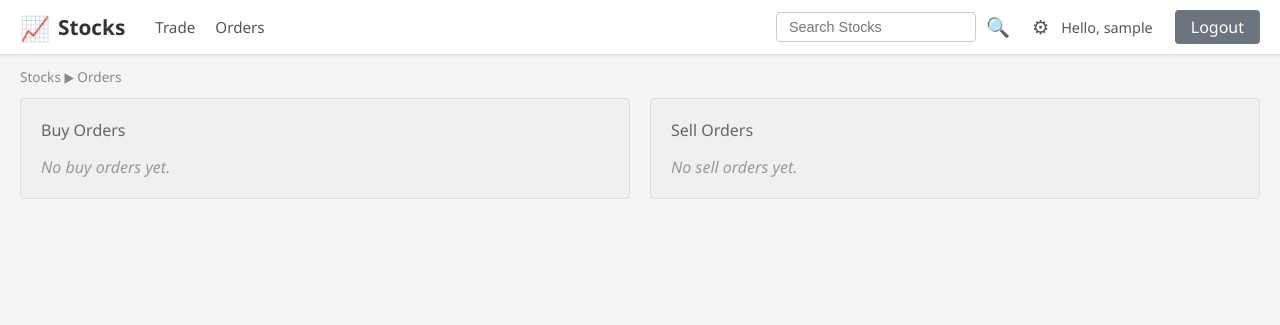
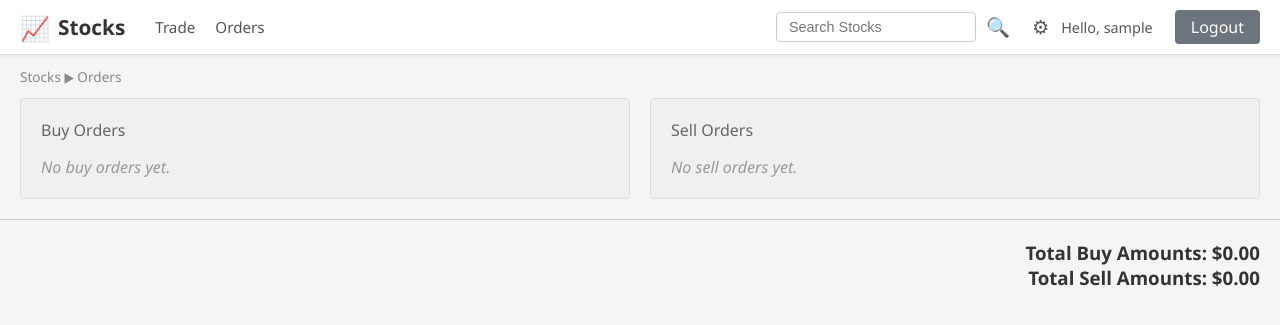
Before and after one commit to valeriu-viscreanu/StockApp, an ASP.NET Core app: page /Trade/Orders in a window 1280 px wide. Shown: the top 325 px of the page. Run offline with ASP.NET Core 8, Linux system fonts and the light colour scheme; the visitor is signed in with stand-in values (Sample User, id 1); some libraries are stand-ins or nearby versions.

Commit message:
add Orders view to display detailed buy and sell stock orders with total amounts.

```diff
--- a/src/StockApp.Web/Views/Trade/Orders.cshtml
+++ b/src/StockApp.Web/Views/Trade/Orders.cshtml
@@ -65,3 +65,8 @@
         }
     </div>
 </div>
+
+<div class="orders-total-footer" style="padding: 20px; text-align: right; border-top: 1px solid #ccc; margin-top: 20px;">
+    <h3>Total Buy Amounts: $@Model.BuyOrders.Sum(o => o.TradeAmount).ToString("F2")</h3>
+    <h3>Total Sell Amounts: $@Model.SellOrders.Sum(o => o.TradeAmount).ToString("F2")</h3>
+</div>
```
